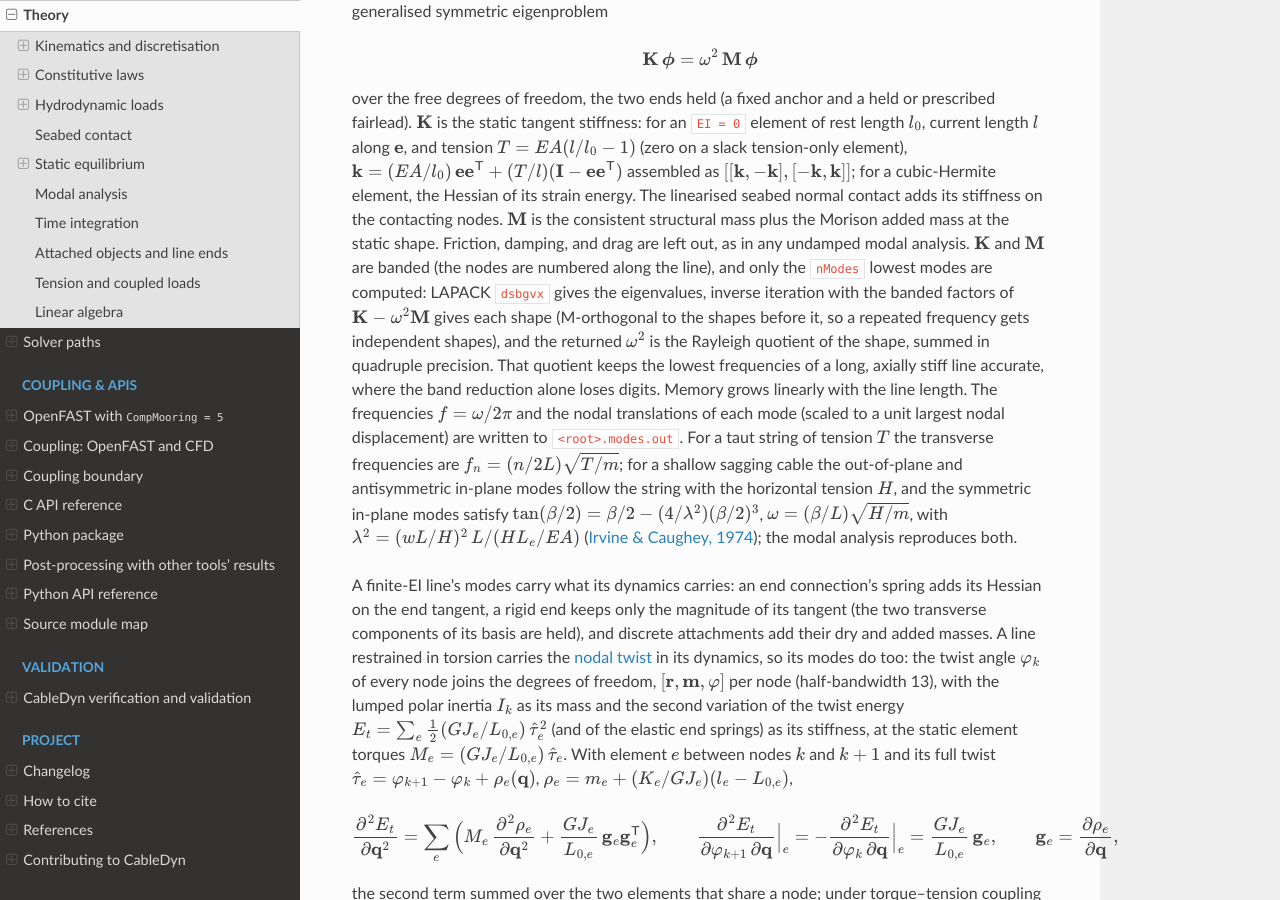
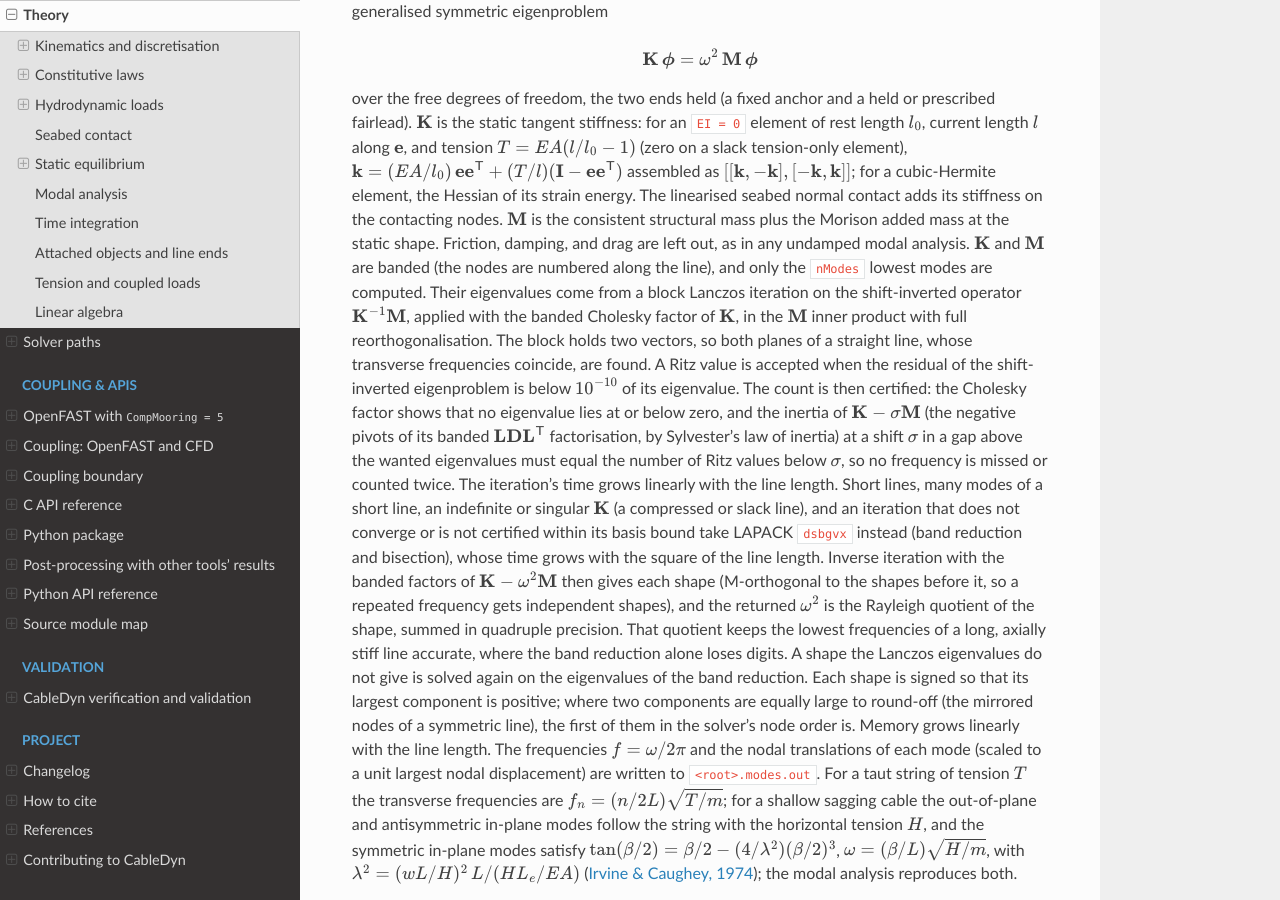
Before and after one commit to SMI-Lab-Inha/CableDyn, a Sphinx documentation site: the page built from doc/theory.rst, in a window 1280 px wide and 900 px high, scrolled down 38152 px. Built offline with Sphinx 7.4.7 and the Read the Docs theme 3.1.0, drawn with Linux system fonts in a browser that asks for light colours.

Commit message:
perf(modal): shift-invert block Lanczos eigenvalues for long lines (#116)
Signed-off-by: Jae Hoon Seo <jaehoon.seo@inha.ac.kr>

```diff
--- a/doc/examples.rst
+++ b/doc/examples.rst
@@ -360,7 +360,7 @@
      - the 10 lowest natural periods and mode shapes (``nModes``) of the 80 m cable on its
        1024-element mesh — :doc:`tutorial_lazywave`
      - Hermite, modal
-     - ~2 s
+     - ~1 s
    * - ``torsion_lazy_wave_hangoff_twist.dat``
      - the 80 m cable with an illustrative ``GJ`` of 50 kN·m², clamped and restrained in torsion
        at both ends, twisted two turns at the hang-off over 60 s by the ``motionFile`` roll column
--- a/doc/options.rst
+++ b/doc/options.rst
@@ -622,8 +622,8 @@
        lines stops with ``OPTION nModes is not supported for mixed EI=0/finite-EI decks;
        remove it or set it to 0``. A line restrained in torsion adds the twist angle of every
        node to its modes (``PolarShare`` and ``dTwist`` in :doc:`outputs`). The banded solver has
-       no line-length limit: a
-       1024-element finite-EI cable takes a few seconds. See :doc:`theory`
+       no line-length limit: the 10 modes of a 1024-element finite-EI cable take a fraction of a
+       second. See :doc:`theory`
      - standalone
      - ``10 nModes``
    * - ``WaveSeed`` / ``wave_seed``
--- a/doc/outputs.rst
+++ b/doc/outputs.rst
@@ -463,7 +463,9 @@
 * ``# Mode shapes``: ``LineID  Mode  Node  X  Y  Z  dX  dY  dZ``, one row per mode and node.
   ``X Y Z`` is the static node position and ``dX dY dZ`` the nodal translation of the mode,
   scaled so that the largest nodal displacement of the mode is 1. Nodes are numbered End A first,
-  as in the other line files; the held end nodes have zero displacement.
+  as in the other line files; the held end nodes have zero displacement. The sign of a mode
+  makes the largest component of its mode vector positive; where two components are equally
+  large (the mirrored nodes of a symmetric line), the first of them in the solver's node order.
 
 When a line is restrained in torsion (both ends, see :doc:`driver_format`), its modes carry the
 twist angle of every node (:ref:`nodal twist <theory-nodal-twist>`) and both tables gain a
--- a/doc/theory.rst
+++ b/doc/theory.rst
@@ -2004,13 +2004,31 @@
 stiffness on the contacting nodes. :math:`\mathbf M` is the consistent structural mass plus the
 Morison added mass at the static shape. Friction, damping, and drag are left out, as in any
 undamped modal analysis. :math:`\mathbf K` and :math:`\mathbf M` are banded (the nodes are
-numbered along the line), and only the ``nModes`` lowest modes are computed: LAPACK ``dsbgvx``
-gives the eigenvalues, inverse iteration with the banded factors of
-:math:`\mathbf K - \omega^2\mathbf M` gives each shape (M-orthogonal to the shapes before
-it, so a repeated frequency gets independent shapes), and the returned :math:`\omega^2` is the
-Rayleigh quotient of the shape, summed in quadruple precision. That quotient keeps the lowest
-frequencies of a long, axially stiff line accurate, where the band reduction alone loses
-digits. Memory grows linearly with the line length. The frequencies
+numbered along the line), and only the ``nModes`` lowest modes are computed. Their eigenvalues
+come from a block Lanczos iteration on the shift-inverted operator
+:math:`\mathbf K^{-1}\mathbf M`, applied with the banded Cholesky factor of :math:`\mathbf K`,
+in the :math:`\mathbf M` inner product with full reorthogonalisation. The block holds two
+vectors, so both planes of a straight line, whose transverse frequencies coincide, are found.
+A Ritz value is accepted when the residual of the shift-inverted eigenproblem is below
+:math:`10^{-10}` of its eigenvalue. The count is then certified: the Cholesky factor shows that
+no eigenvalue lies at or below zero, and the inertia of :math:`\mathbf K - \sigma\mathbf M`
+(the negative pivots of its banded :math:`\mathbf L\mathbf D\mathbf L^{\mathsf T}`
+factorisation, by Sylvester's law of inertia) at a shift :math:`\sigma` in a gap above the
+wanted eigenvalues must equal the number of Ritz values below :math:`\sigma`, so no frequency
+is missed or counted twice. The iteration's time grows linearly with the line length. Short
+lines, many modes of a short line, an indefinite or singular :math:`\mathbf K` (a compressed
+or slack line), and an iteration that does not converge or is not certified within its basis
+bound take LAPACK ``dsbgvx`` instead (band reduction and bisection), whose time grows with the
+square of the line length. Inverse iteration with the banded factors of
+:math:`\mathbf K - \omega^2\mathbf M` then gives each shape (M-orthogonal to the shapes
+before it, so a repeated frequency gets independent shapes), and the returned
+:math:`\omega^2` is the Rayleigh quotient of the shape, summed in quadruple precision. That
+quotient keeps the lowest frequencies of a long, axially stiff line accurate, where the band
+reduction alone loses digits. A shape the Lanczos eigenvalues do not give is solved again on
+the eigenvalues of the band reduction. Each shape is signed so that its largest component is
+positive; where two components are equally large to round-off (the mirrored nodes of a
+symmetric line), the first of them in the solver's node order is. Memory grows linearly with the line
+length. The frequencies
 :math:`f = \omega/2\pi` and the nodal translations of each mode (scaled to a unit largest
 nodal displacement) are written to ``<root>.modes.out``. For a taut string of tension
 :math:`T` the transverse frequencies are :math:`f_n = (n/2L)\sqrt{T/m}`; for a shallow sagging
--- a/doc/tutorial_lazywave.rst
+++ b/doc/tutorial_lazywave.rst
@@ -184,7 +184,7 @@
 2048 elements the out-of-plane periods and the 20.4 s mode agree to four digits. The in-plane
 modes that move the touchdown (39.9 s, 16.9 s and 11.7 s) shift by up to 0.5 %, because the
 linearised seabed contact at the touchdown changes with the node spacing. The run takes about
-2 s, most of it in the modal solve.
+a second, a quarter of it in the modal solve.
 
 Exercises
 ---------
```
Also changed, not shown: ARCHITECTURE.md (+10 -8 lines), 3 other files.
